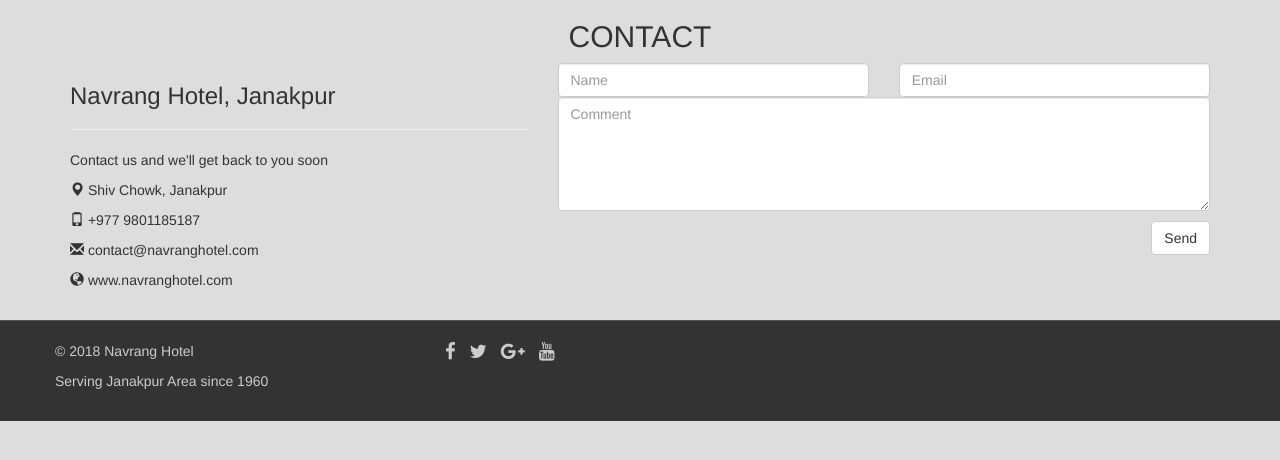
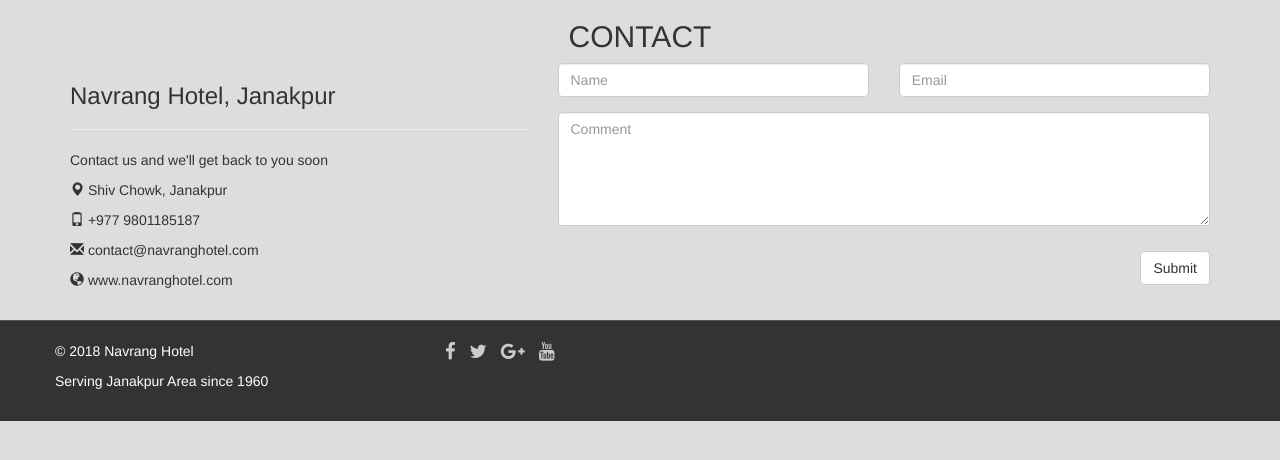
Before and after one commit to navrang-hotel/navrang, a Django app: page /base/contact/ in a window 1280 px wide. Shown: the part 52-512 px from the top of the page. Run offline with Django 3.2, Linux system fonts and the light colour scheme; some libraries are stand-ins or nearby versions.

Commit message:
Bug 1,2 fix; fe form spacing fixed

```diff
--- a/base/static/base/css/style.css
+++ b/base/static/base/css/style.css
@@ -33,7 +33,7 @@ main {
 }
 
 .nb-fg-white {
-  color: #CCC;
+  color: #FFF;
 }
 
 .nb-std-link {
@@ -206,7 +206,7 @@ footer {
   margin-top: 10px;
 }
 .nb-tm-15px {
-  margin-top: 18px;
+  margin-top: 22px;
 }
 .nb-std-mrgn {
   margin-top: 10px;
@@ -303,14 +303,16 @@ footer a {
 }
 
 /* To Make columns of same height */
-.row [class*="col-"]{
-  margin-bottom: -99999px;
-  padding-bottom: 99999px;
-}
 
-.row{
-  overflow: hidden;
-}
+/* .row [class*="col-"]{ */
+/*   margin-bottom: -99999px; */
+/*   padding-bottom: 99999px; */
+/* } */
+/*  */
+/* .row{ */
+/*   overflow: hidden;  */
+/* } */
+
 .nb-fg-gray {
   color: gray;
 }
--- a/base/templates/base/base_generic.html
+++ b/base/templates/base/base_generic.html
@@ -73,10 +73,8 @@
     </header>
 
     <main class="nb-bg-green-rm">
-      <div class="container-fluid nb-bg-green-rm nb-lrpdg-0px">
         {% block content %}
         {% endblock %}
-      </div>
     </main>
 
     <footer>
--- a/base/templates/base/contact.html
+++ b/base/templates/base/contact.html
@@ -25,25 +25,25 @@
         {{ form.non_field_errors }}
         <div class="row">
           <div class="col-sm-6 form-group">
-            <div class="fieldWrapper">
                 {{ form.sender_name.errors }}
                 {{ form.sender_name }}
-            </div>
           </div>
           <div class="col-sm-6 form-group">
-            <div class="fieldWrapper">
                 {{ form.sender_email.errors }}
                 {{ form.sender_email }}
+          </div>
+        </div>
+        <div class="row">
+          <div class="col-sm-12 form-group">
+            <div class="fieldWrapper">
+                {{ form.message.errors }}
+                {{ form.message }}
             </div>
           </div>
         </div>
-        <div class="fieldWrapper">
-            {{ form.message.errors }}
-            {{ form.message }}
-        </div>
         <div class="row nb-tm-10px">
           <div class="col-sm-12 form-group">
-            <button class="btn btn-default pull-right" type="submit">Send</button>
+            <button class="btn btn-default pull-right" type="submit">Submit</button>
           </div>
         </div>
       </form>
```
Also changed, not shown: base/templates/base/review_create.html (+3 -4 lines), base/templates/base/review_list.html (+6 -6 lines).
